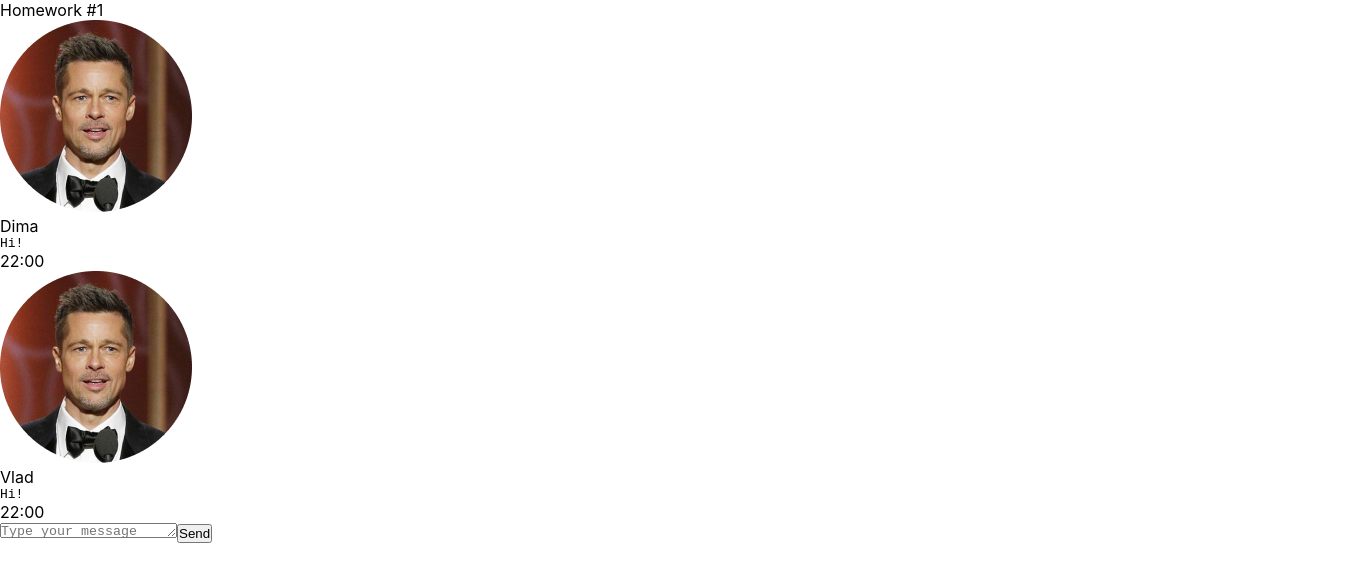
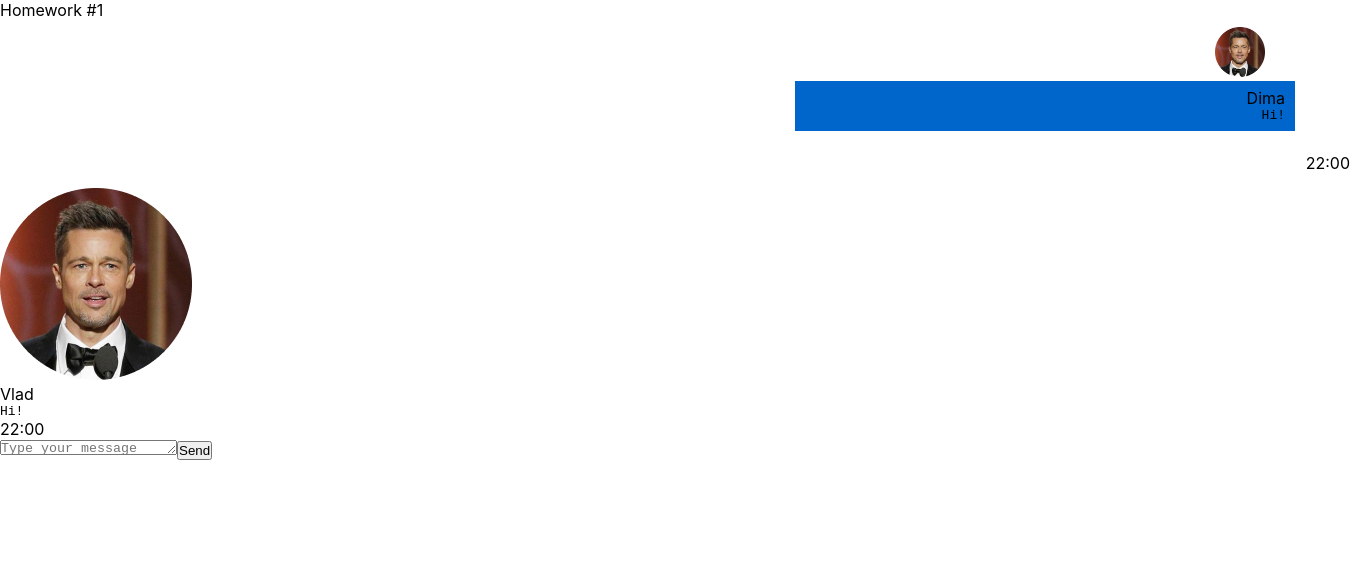
Before and after one commit to zinovdim/hws2-master, a React (Create React App) app: page / in a window 1280 px wide. Shown: the top 582 px of the page, 1360 px wide, since content can reach past the window. Built offline with nearby package versions, Linux system fonts and the light colour scheme.

Commit message:
change Message.module.css

```diff
--- a/src/s2-homeworks/hw01/message/Message.module.css
+++ b/src/s2-homeworks/hw01/message/Message.module.css
@@ -3,14 +3,26 @@
 }
 
 .imageAndText {
+    text-align: right;
+    margin-left: 80px;
+    padding: 7px 15px;
 
 }
 
 .imageAndText img {
-
+    width: 50px;
+    height: 50px;
+    margin-left: 30px;
 }
 
 .text {
+    text-align: right;
+    width: 500px;
+    min-height: 50px;
+    height: max-content;
+    margin-left: 700px;
+    padding: 7px 10px;
+    background: #0066cc;
 
 }
 
@@ -27,5 +39,11 @@
 }
 
 .time {
+    text-align: right;
+    width: 660px;
+    min-height: 50px;
+    height: max-content;
+    margin-left: 700px;
+    padding: 15px 10px;
 
 }
```
